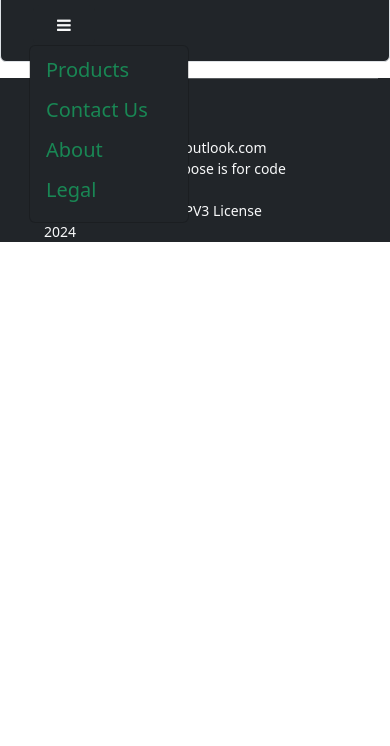
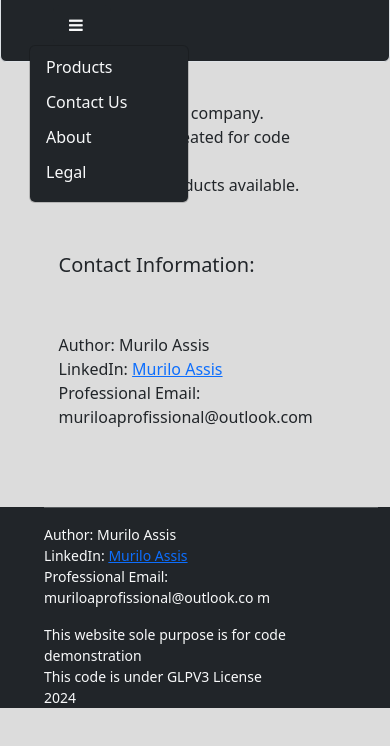
Before and after one commit to ProMuriloA/Effective-Software-Fictitious-Brand, a plain HTML site: page about.html in a window 390 px wide. Both pictures are taken after a click on the button 63 px from the left and 74 px from the top of the page. Shown: the part 50-796 px from the top of the page. Drawn offline with nearby package versions, Linux system fonts and the light colour scheme.

Commit message:
page content filling and other improvements

```diff
--- a/about.html
+++ b/about.html
@@ -11,37 +11,56 @@
     <script src="https://cdn.jsdelivr.net/npm/popper.js@1.12.9/dist/umd/popper.min.js" integrity="sha384-ApNbgh9B+Y1QKtv3Rn7W3mgPxhU9K/ScQsAP7hUibX39j7fakFPskvXusvfa0b4Q" crossorigin="anonymous"></script>
     <script src="https://cdn.jsdelivr.net/npm/bootstrap@4.0.0/dist/js/bootstrap.min.js" integrity="sha384-JZR6Spejh4U02d8jOt6vLEHfe/JQGiRRSQQxSfFWpi1MquVdAyjUar5+76PVCmYl" crossorigin="anonymous"></script>
 </head>
-<body>
+<body style="background-color: gainsboro;">
     <!-- Navigation bar -->
     <navbar class="navbar bg-dark border rounded-bottom">
         <nav class="nav bg-dark text-success  mx-1 my-auto py-1">
             <a href="./index.html" class="mx-4 my-auto h2" style="text-decoration: none;"><p class="text-success my-auto">Effective <span class="text-light">Software</span></p></a>
         </nav>
         <nav class="nav bg-dark text-light mx-1 my-auto px-4 py-2">
-            <a href="./products.html"><p class="mx-4 my-auto d-none d-lg-inline h5">Products</p></a>
-            <a href="./contact-us.html"><p class="mx-4 my-auto d-none d-lg-inline h5">Contact Us</p></a>
-            <a href="./about.html"><p class="mx-4 my-auto d-none d-lg-inline h5">About</p></a>
-            <a href="./legal.html"><p class="mx-4 my-auto d-none d-lg-inline h5">Legal</p></a>
+            <a href="./products.html"><p class="mx-4 my-auto d-none d-lg-inline h5 text-light">Products</p></a>
+            <a href="./contact-us.html"><p class="mx-4 my-auto d-none d-lg-inline h5 text-light">Contact Us</p></a>
+            <a href="./about.html"><p class="mx-4 my-auto d-none d-lg-inline h5 text-light">About</p></a>
+            <a href="./legal.html"><p class="mx-4 my-auto d-none d-lg-inline h5 text-light">Legal</p></a>
             <div class="dropdown">
-                <button class="btn btn-secondary nav bg-dark text-light mx-1 my-auto px-4 py-2 border-0" type="button" id="dropdownMenuButton" data-toggle="dropdown" aria-haspopup="true" aria-expanded="false">
-                    <a><i class="mx-auto px-auto my-auto fa fa-bars text-light d-lg-none"></i></a>
+                <button class="btn btn-secondary nav bg-dark text-light mx-4 my-auto px-auto py-2 border-0" type="button" id="dropdownMenuButton" data-toggle="dropdown" aria-haspopup="true" aria-expanded="false">
+                    <a><i class="mx-3 fa fa-bars text-light d-lg-none"></i></a>
                   </button>
-                <div class="dropdown-menu bg-dark text-light px-auto" aria-labelledby="dropdownMenuButton">
-                    <a href="./products.html"><p class="dropdown-item bg-dark text-success d-lg-none h5">Products</p></a>
-                    <a href="./contact-us.html"><p class="dropdown-item bg-dark text-success d-lg-none h5">Contact Us</p></a>
-                    <a href="./about.html"><p class="dropdown-item bg-dark text-success d-lg-none h5">About</p></a>
-                    <a href="./legal.html"><p class="dropdown-item bg-dark text-success d-lg-none h5">Legal</p></a>
+                <div class="dropdown-menu bg-dark text-light" aria-labelledby="dropdownMenuButton">
+                    <a href="./products.html"><p class="dropdown-item bg-dark text-light d-lg-none h6">Products</p></a>
+                    <a href="./contact-us.html"><p class="dropdown-item bg-dark text-light d-lg-none h6">Contact Us</p></a>
+                    <a href="./about.html"><p class="dropdown-item bg-dark text-light d-lg-none h6">About</p></a>
+                    <a href="./legal.html"><p class="dropdown-item bg-dark text-light d-lg-none h6">Legal</p></a>
                 </div>
             </div>
 
         </nav>
     </navbar>
+    <article>
+        <section style="margin: 10% 15% 20% 15%;">
+            <p >
+                This is a fictitious company.<br>
+                This code was created for code demonstration.<br>
+                There are no products available.
+            </p>
+            <p>
+                <br>
+                <h5>Contact Information:</h5><br><br>
+                <a>Author: Murilo Assis</a><br>
+                LinkedIn: <a target="_blank" s href="https://www.linkedin.com/in/murilo-assis-62a03b232/">Murilo Assis</a><br>
+                Professional Email: muriloaprofissional@outlook.com<br>
+
+            </p>
+        </section>
+    </article>
     <footer class="container-fluid bg-dark">
-
         <ul class="text-light footer-ul">
             <hr>
+            <address>
             <li><a>Author: Murilo Assis</a></li>
-            <li><a>Professional Email: muriloaprofissional@outlook.com</a></li>
+            <li>LinkedIn: <a target="_blank"  href="https://www.linkedin.com/in/murilo-assis-62a03b232/">Murilo Assis</a><br></li>
+            <li>Professional Email: <a href="mailto:muriloaprofissional@outlook.com"></a>muriloaprofissional@outlook.co m</a></li>
+            </address>
             <li>This website sole purpose is for code demonstration</li>
             <li>This code is under GLPV3 License</li>
             <li>2024</li>
```
Also changed, not shown: contact-us.html (+32 -14 lines), index.html (+17 -15 lines), legal.html (+32 -14 lines), products.html (+32 -14 lines).
